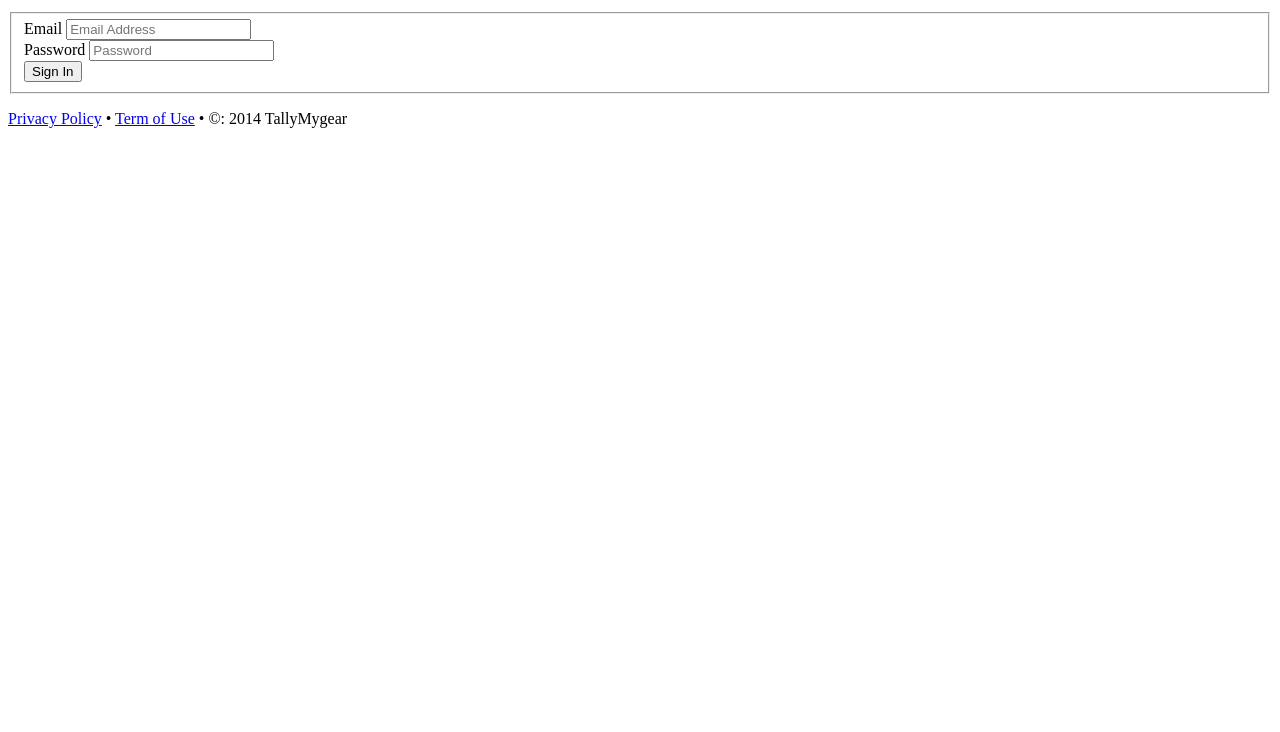
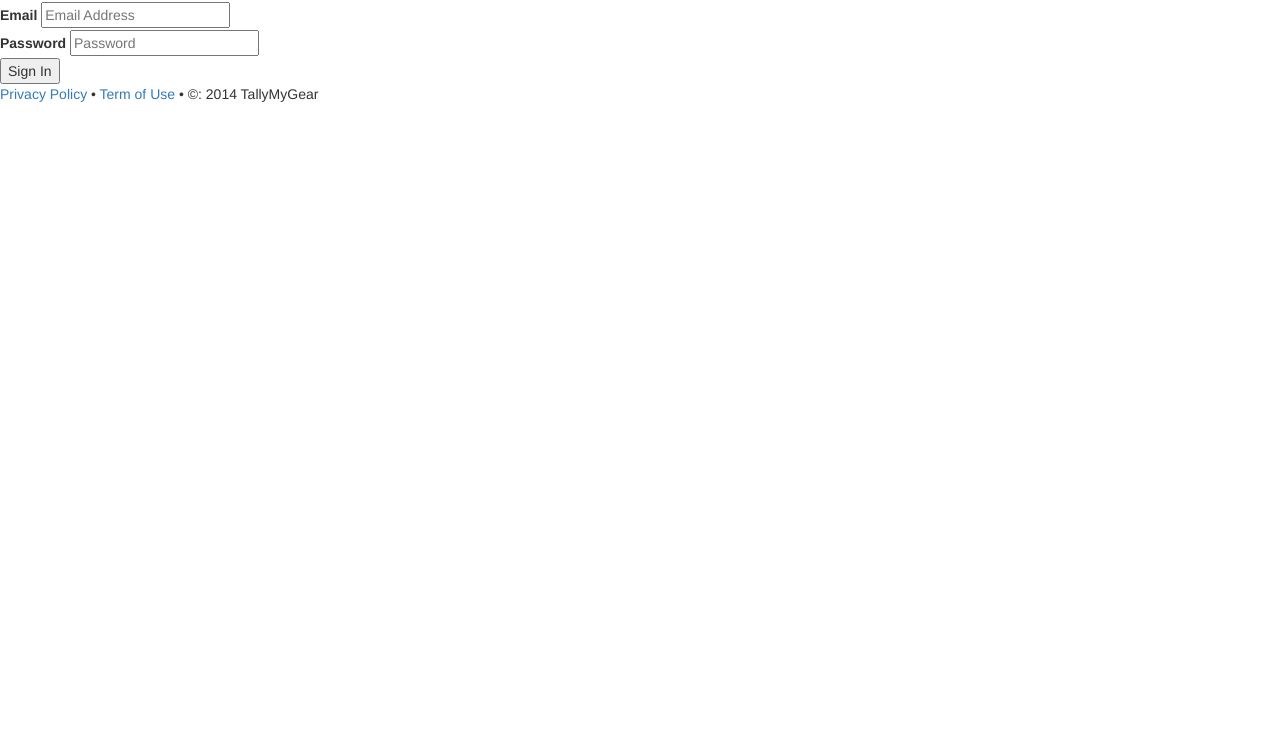
Before and after one commit to MuWahLee/TallyMyGear-Prelim, a plain HTML site: page index.html in a window 1280 px wide. Shown: the part 68-800 px from the top of the page. Drawn offline with nearby package versions, Linux system fonts and the light colour scheme.

Commit message:
add basic bootstrap

```diff
--- a/index.html
+++ b/index.html
@@ -3,6 +3,7 @@
   <head>
     <meta charset="utf-8">
     <title>TallyMyGear</title>
+    <link rel="stylesheet" href="//netdna.bootstrapcdn.com/bootstrap/3.1.1/css/bootstrap.min.css" media="all">
   </head>
   <body>
     <header role="banner">
@@ -35,7 +36,7 @@
       <p>
         <a href="privacy">Privacy Policy</a> &bull;
         <a href="term-of-use">Term of Use</a> &bull;
-        &copy: 2014 TallyMygear
+        &copy: 2014 TallyMyGear
       </p>
     </footer>
 
```
